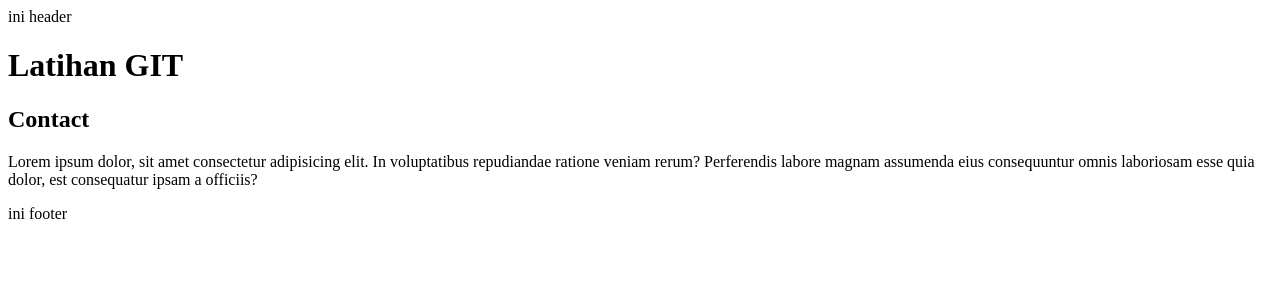
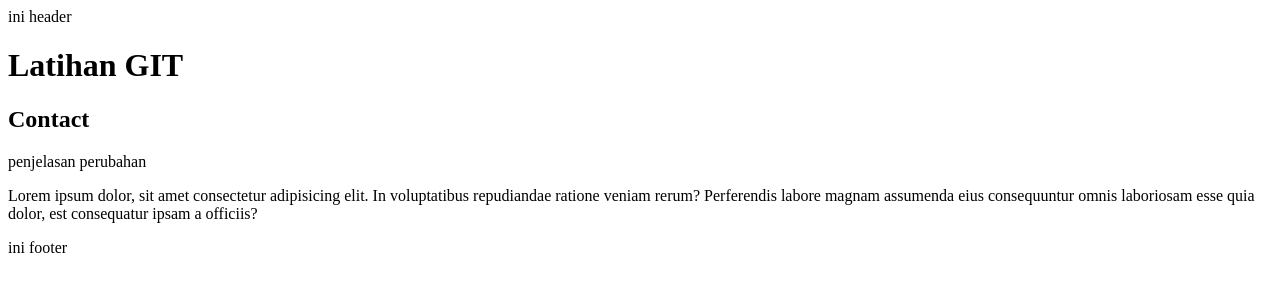
Before and after one commit to muhar05/test, a plain HTML site: page contact.html in a window 1280 px wide. Drawn offline with Linux system fonts and the light colour scheme.

Commit message:
menambahkan keterangan contact

```diff
--- a/contact.html
+++ b/contact.html
@@ -10,6 +10,7 @@
     <h1>Latihan GIT</h1>
     <h2>Contact</h2>
 
+    <div>penjelasan perubahan</div>
     <p>
       Lorem ipsum dolor, sit amet consectetur adipisicing elit. In voluptatibus
       repudiandae ratione veniam rerum? Perferendis labore magnam assumenda eius
```
